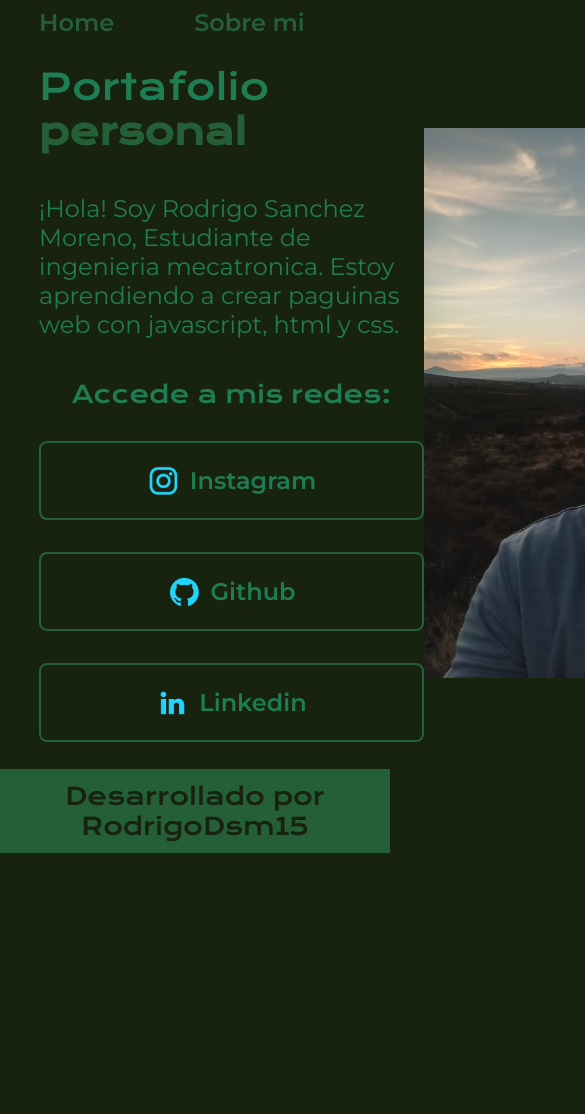
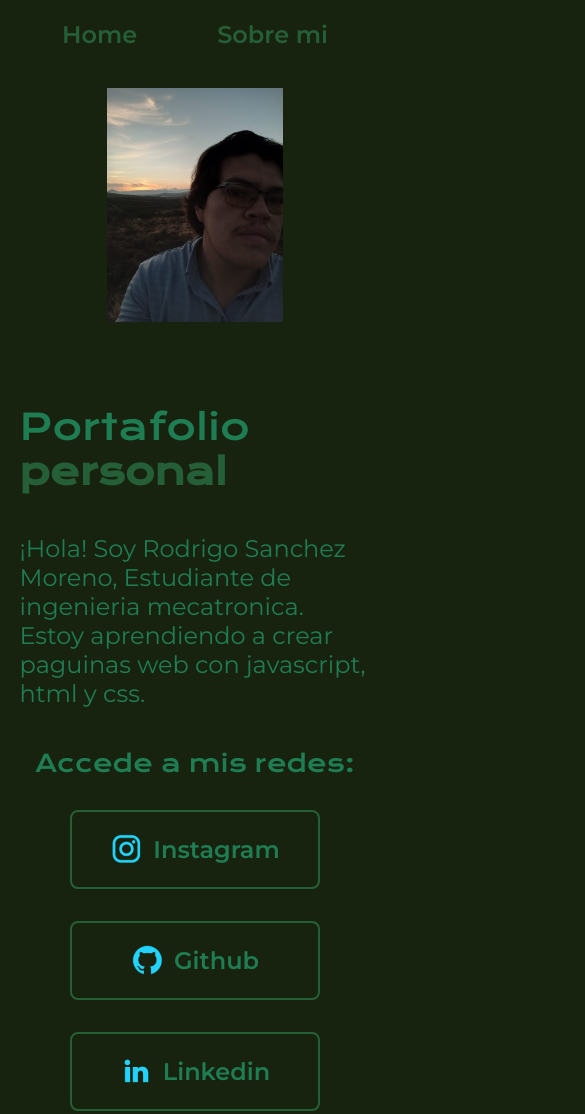
Before and after one commit to RodrigoDsm15/Mi-portafolio, a plain HTML site: page index.html in a window 390 px wide. Shown: the top 1114 px of the page, 585 px wide, since content can reach past the window. Before the commit the page ends 853 px from the top, so only its background shows below. Drawn offline with nearby package versions, Linux system fonts and the light colour scheme.

Commit message:
Pagina responsiva

```diff
--- a/styles/style.css
+++ b/styles/style.css
@@ -32,7 +32,7 @@ body {
 }
 
 .header__menu__link {
-    font-size: 24px;
+    font-size: 1.5rem;
     font-family: var(--fuente-montserrat);
     font-weight: 600;
     color: var(--color-terciario);
@@ -44,17 +44,18 @@ body {
     align-items: center;
     justify-content: space-between;
     padding: 7% 10%;
+    gap: 82px;
 }
 
 .presentacion__contenido {
-    width: 615px;
+    width: 50%;
     display: flex;
     flex-direction: column;
     gap: 40px;
 }
 
 .presentacion__contenido__titulo {
-    font-size: 36px;
+    font-size: 2.25rem;
     font-family: var(--fuente-krona);
     font-weight: 400;
 }
@@ -64,7 +65,7 @@ body {
 }
 
 .presentacion__contenido__texto {
-    font-size: 24px;
+    font-size: 1.5rem;
     font-family: var(--fuente-montserrat);
     font-weight: 400;
 }
@@ -79,17 +80,17 @@ body {
 
 .presentacion__botones__accede {
     font-family: var(--fuente-krona);
-    font-size: 24px;
+    font-size: 1.5rem;
     font-weight: 400;
 }
 
 .presentacion__botones__links {
-    width: 381px;
+    width: 70%;
     text-align: center;
     padding: 21.5px 0;
     border-radius: 8px;
     font-family: var(--fuente-montserrat);
-    font-size: 24px;
+    font-size: 1.5rem;
     font-weight: 600;
     text-decoration: none;
     color: var(--color-secundario);
@@ -106,8 +107,7 @@ body {
 }
 
 .presentacion__imagen {
-    height: 550px;
-    width: 488px;
+    width: 50%;
 }
 
 .footer {
@@ -116,6 +116,26 @@ body {
     color: var(--color-primario);
     text-align: center;
     font-family: var(--fuente-krona);
-    font-size: 24px;
+    font-size: 1.5rem;
     font-weight: 400;
 }
+
+@media (max-width: 1200px) {
+
+    .header {
+        padding: 5%;
+    }
+
+    .header__menu {
+        justify-content: center;
+    }
+
+    .presentacion {
+        flex-direction: column-reverse;
+        padding: 5%;
+    }
+
+    .presentacion__contenido {
+        width: auto;
+    }
+}
```
